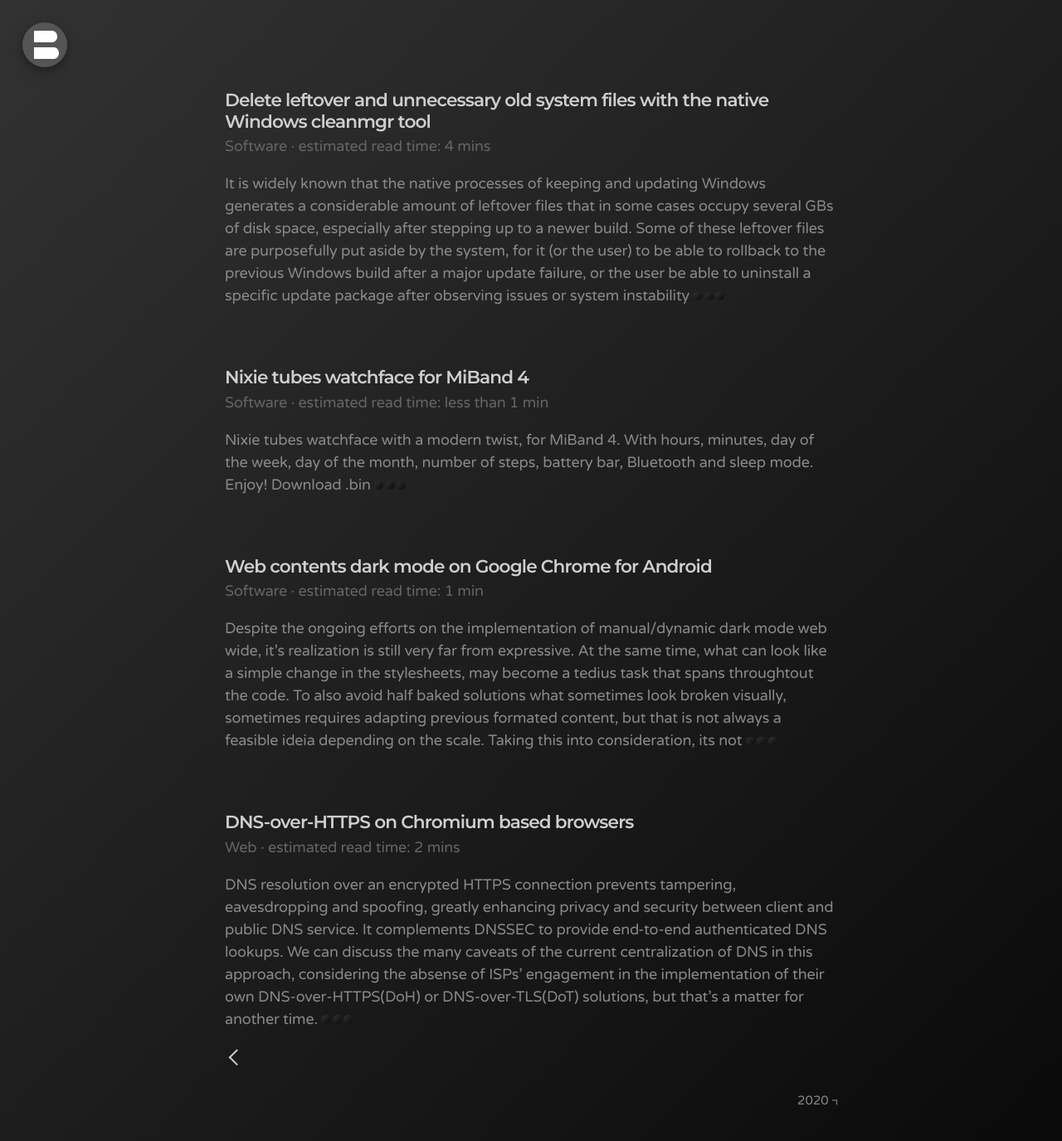
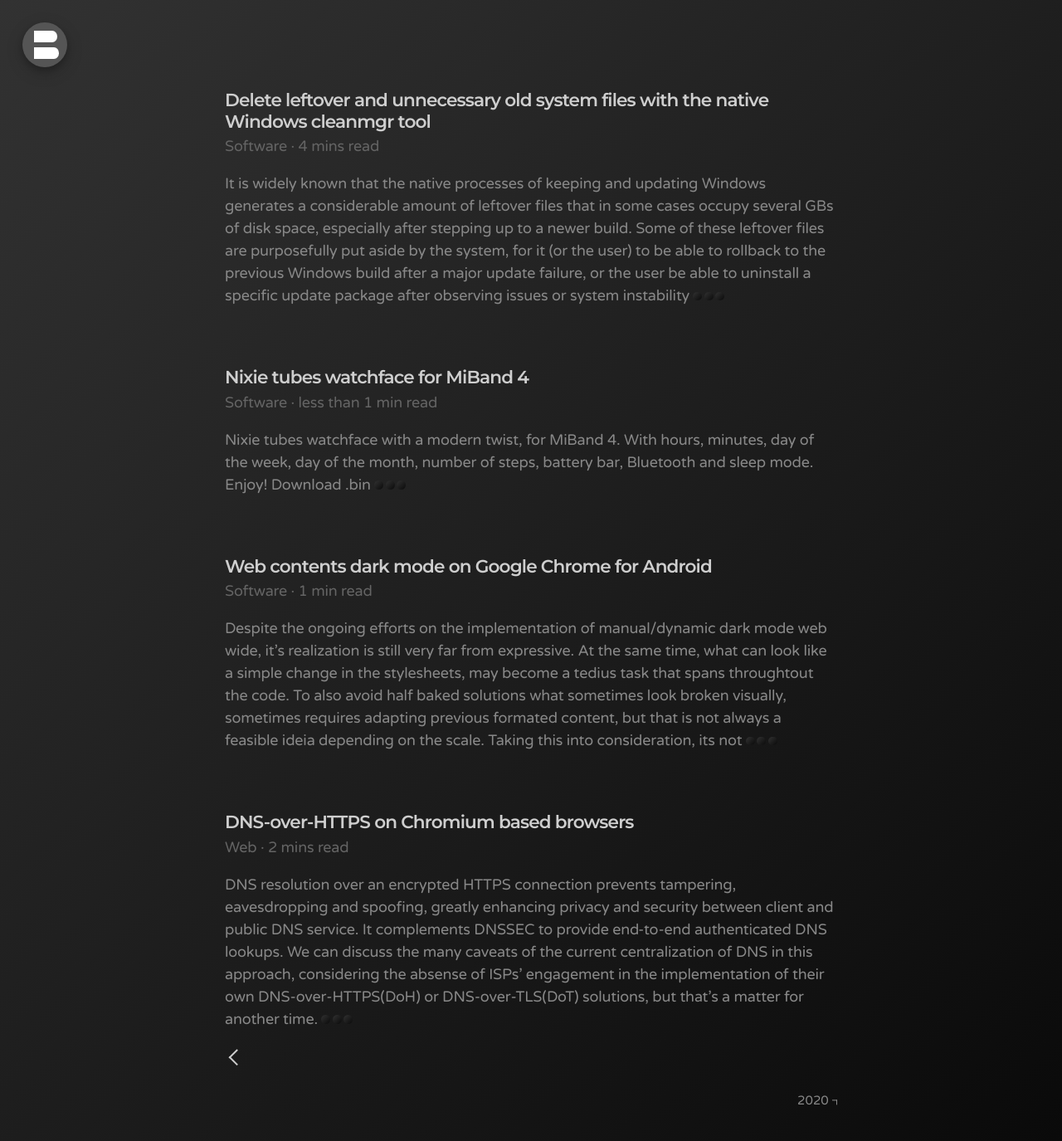
Before and after one commit to bonina/bonina.github.io, a Jekyll site: the page built from index.html, in a window 1280 px wide. Shown: the whole page at 83% size. Built offline with Jekyll 4.4.1, drawn with Linux system fonts in a browser that asks for light colours; the list of posts is cut into pages by our own code.

Commit message:
Update readtime.html

```diff
--- a/_includes/readtime.html
+++ b/_includes/readtime.html
@@ -6,10 +6,10 @@
   {% assign nwords = content | strip_newlines | markdownify | strip_html | number_of_words | decrement %}
   {% endif %}
   {% if nwords < 90 %}
-  &middot;&nbsp;estimated read time: less than 1 min
+  &middot;&nbsp;less than 1 min read
   {% elsif nwords == 90 or nwords > 90 and nwords < 180 %}
-  &middot;&nbsp;estimated read time: 1 min
+  &middot;&nbsp;1 min read
   {% else %}
-  &middot;&nbsp;estimated read time: {{ nwords | divided_by:90 }} mins
+  &middot;&nbsp;{{ nwords | divided_by:90 }} mins read
   {% endif %}
 </span>
```
